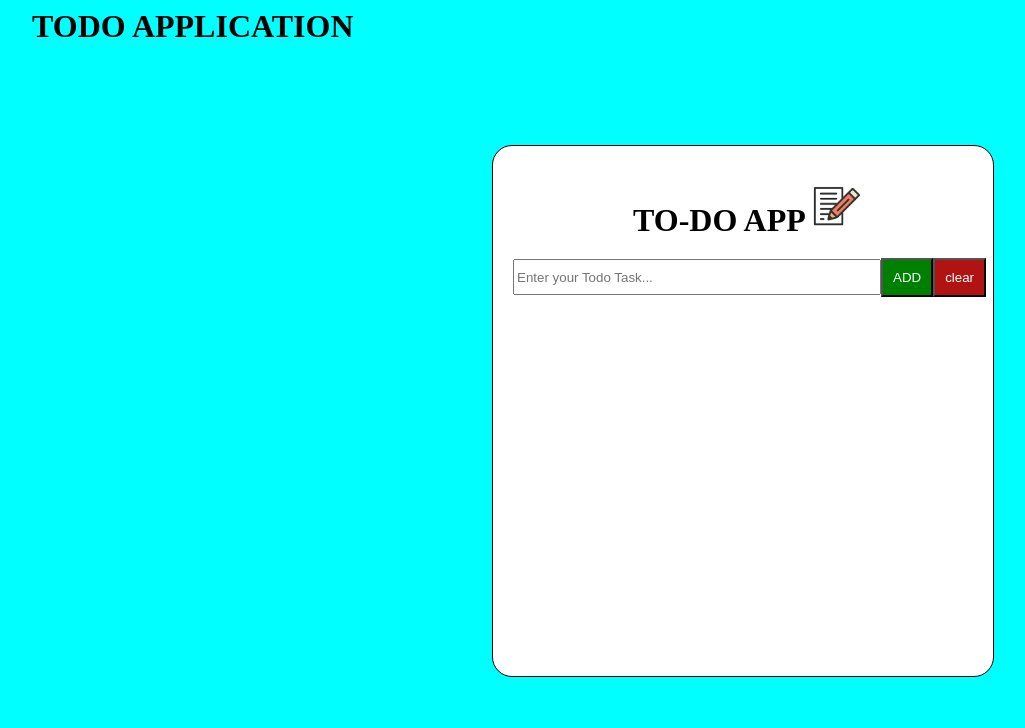
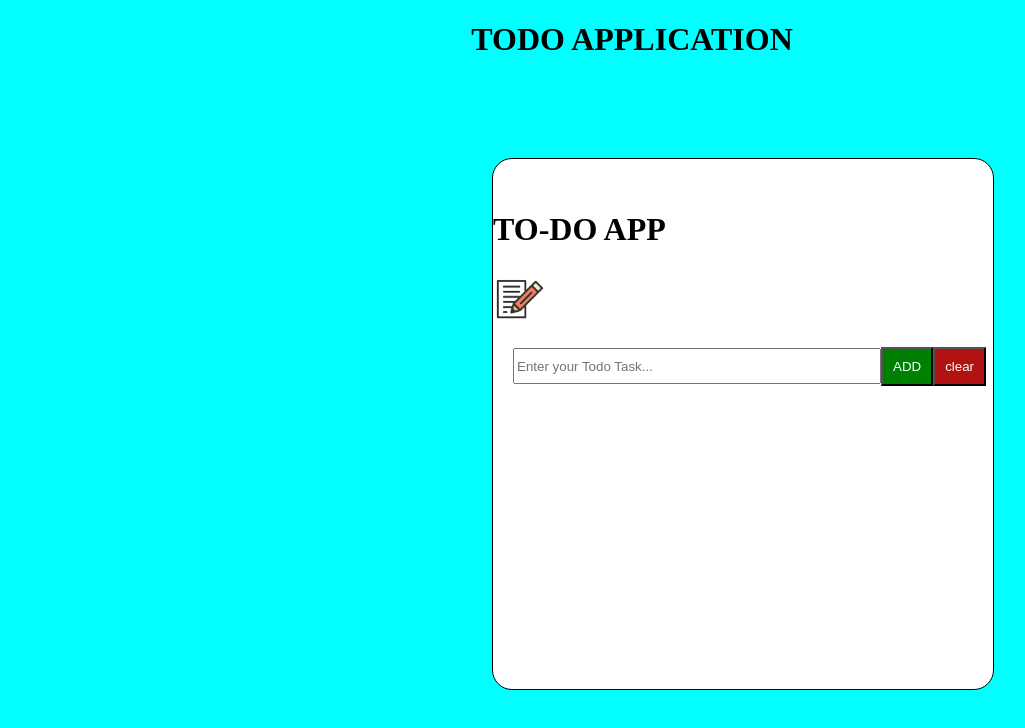
Before and after one commit to muhammadhuzaifa0987/To-doApplication, a plain HTML site: page index.html in a window 1280 px wide. Shown: the whole page, without its empty margins (16-1041 px from the left). Drawn offline with Linux system fonts and the light colour scheme.

Commit message:
Update style.css

```diff
--- a/style.css
+++ b/style.css
@@ -4,8 +4,8 @@ body{
     width: 100vw;
 }
 #main{
-    margin-left: 40px;
-    font-weight: 2000;
+    text-align:center;
+    font-style:bold;
 }
 .container{
     border: 1px solid black;
@@ -17,7 +17,7 @@ body{
     margin-top: 100px;
     background: white;
 }
-h1{
+#heading{
     display: inline;
     margin-left: 140px;
     margin-top: 20px;
```
